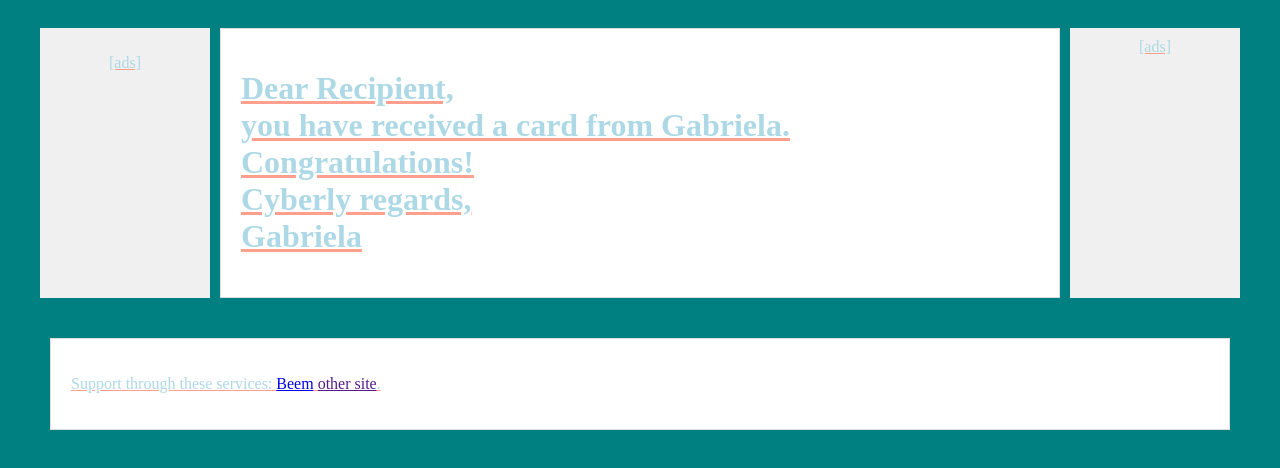
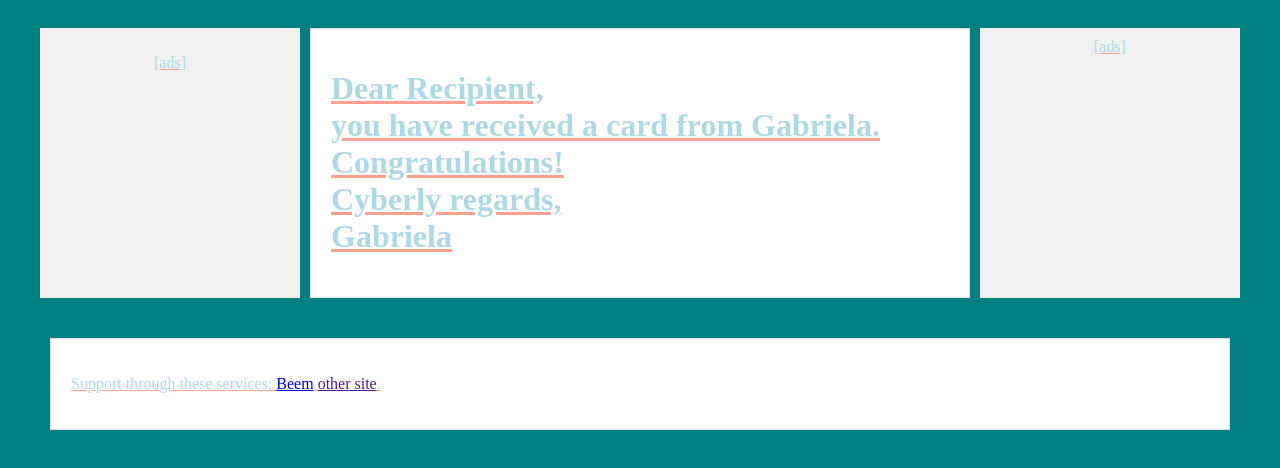
Before and after one commit to jozias-m/gab.m-cards, a plain HTML site: page gabiMijovaCardSite.html in a window 1280 px wide. Drawn offline with Linux system fonts and the light colour scheme.

Commit message:
updated styles to work better on mobile

```diff
--- a/styles.css
+++ b/styles.css
@@ -15,7 +15,7 @@ body {
 }
 
 .ad-left, .ad-right {
-  width: 150px;
+  width: 20%;
   background-color: #f0f0f0;
   padding: 10px;
   text-align: center;
```
